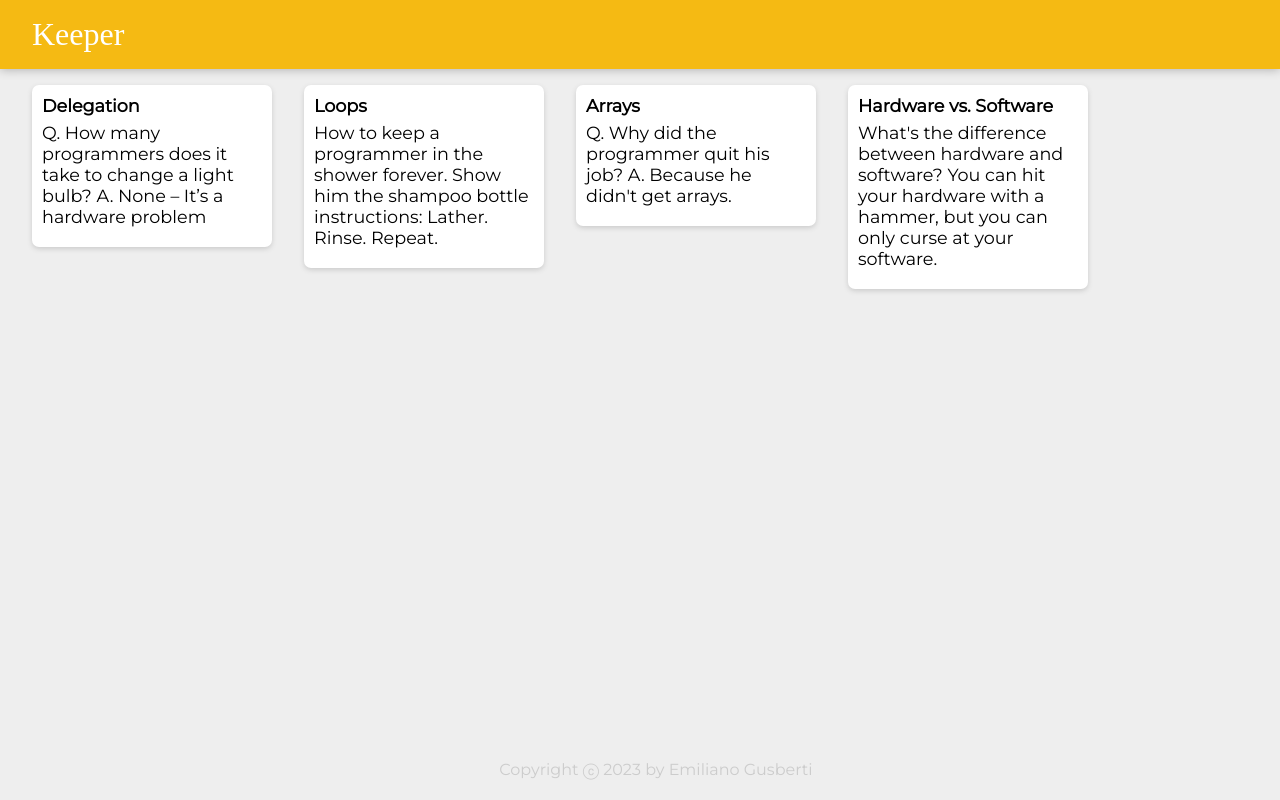
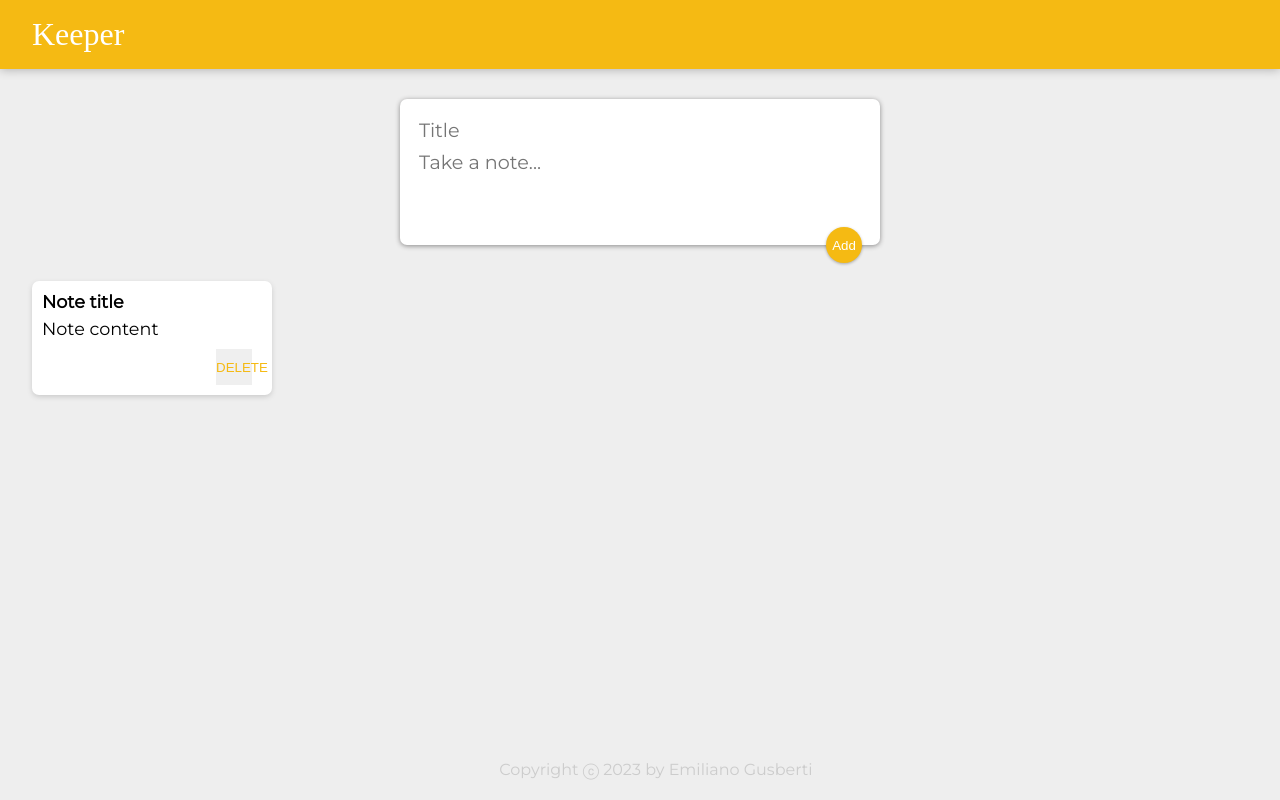
Before and after one commit to EGusb/Keeper-App, a React (Create React App) app: page / in a window 1280 px wide. Built offline with nearby package versions, Linux system fonts and the light colour scheme; a web font is replaced by a local one.

Commit message:
Remove notes array reference

```diff
--- a/src/components/App.jsx
+++ b/src/components/App.jsx
@@ -1,18 +1,15 @@
 import React from "react";
-
+import Header from "./Header";
 import Footer from "./Footer";
-import Header from "./Header";
 import Note from "./Note";
-
-import notes from "../notes";
+import CreateArea from "./CreateArea";
 
 function App() {
   return (
     <div>
       <Header />
-      {notes.map((note, index) => (
-        <Note key={index} title={note.title} content={note.content} />
-      ))}
+      <CreateArea />
+      <Note key={1} title="Note title" content="Note content" />
       <Footer />
     </div>
   );
--- a/src/components/Note.jsx
+++ b/src/components/Note.jsx
@@ -5,6 +5,7 @@
     <div className="note">
       <h1>{title}</h1>
       <p>{content}</p>
+      <button>DELETE</button>
     </div>
   );
 }
```
